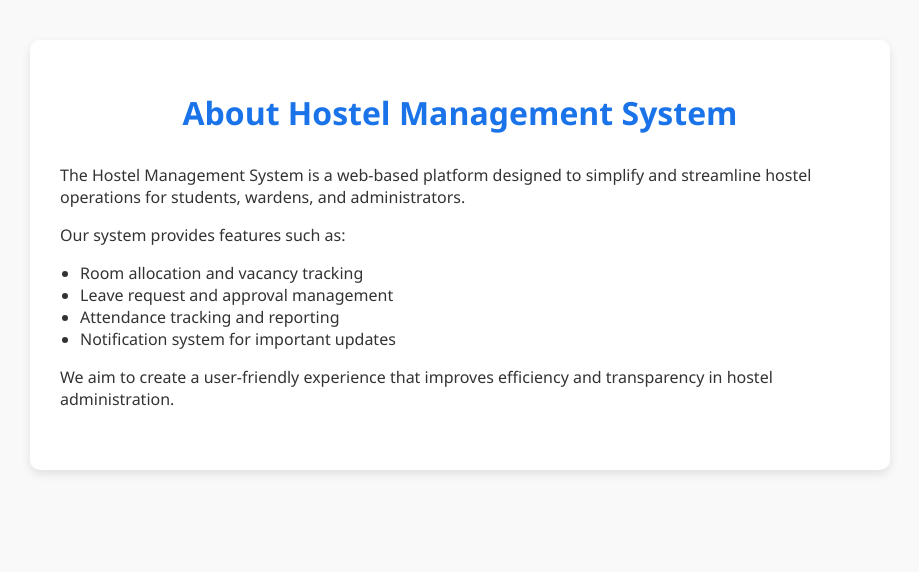
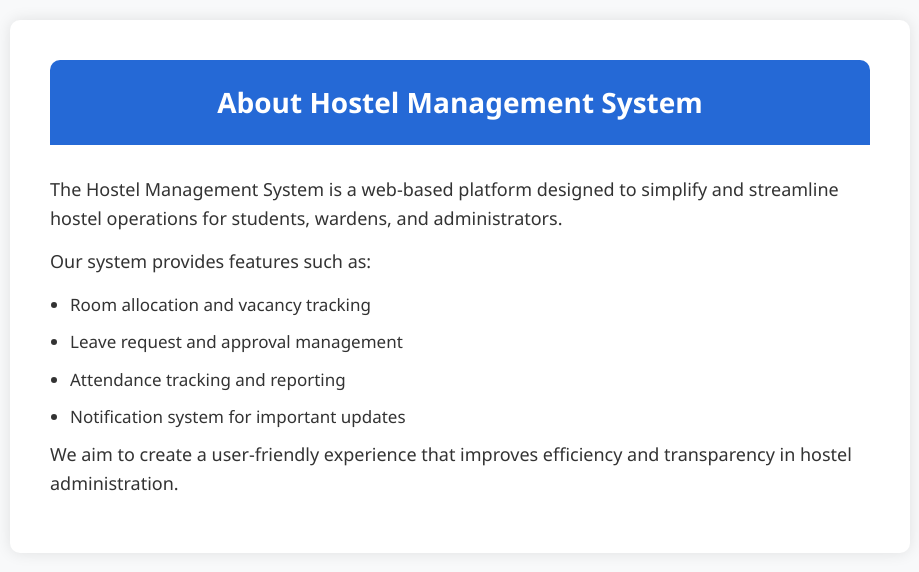
Before and after one commit to Smital25/HMS, a Flask app: page /about in a window 1280 px wide. Shown: the top 572 px of the page, without its empty margins (180-1099 px from the left). Run offline with Flask 3, Linux system fonts and the light colour scheme.

Commit message:
Update about.html

```diff
--- a/HMS/templates/about.html
+++ b/HMS/templates/about.html
@@ -4,8 +4,81 @@
   <meta charset="UTF-8" />
   <meta name="viewport" content="width=device-width, initial-scale=1.0"/>
   <title>About Us - Hostel Management</title>
-  <link rel="stylesheet" href="styles.css" />
 </head>
+<style>
+/* General Reset */
+* {
+  margin: 0;
+  padding: 0;
+  box-sizing: border-box;
+}
+
+/* Body Styling */
+body {
+  font-family: 'Segoe UI', Tahoma, Geneva, Verdana, sans-serif;
+  background-color: #f8f9fa;
+  color: #333;
+  line-height: 1.6;
+  padding: 20px;
+}
+
+/* Container */
+.container {
+  max-width: 900px;
+  margin: 0 auto;
+  background-color: #ffffff;
+  border-radius: 10px;
+  box-shadow: 0 0 15px rgba(0, 0, 0, 0.1);
+  padding: 40px;
+}
+
+/* Header */
+header {
+  background-color: #2569d6;
+  color: #fff;
+  padding: 20px;
+  border-radius: 10px 10px 0 0;
+  text-align: center;
+  margin-bottom: 30px;
+}
+
+header h1 {
+  font-size: 28px;
+}
+
+/* Section Content */
+.about-content p {
+  margin-bottom: 15px;
+  font-size: 18px;
+}
+
+.about-content ul {
+  margin-left: 20px;
+  margin-top: 10px;
+  list-style-type: disc;
+}
+
+.about-content ul li {
+  margin-bottom: 10px;
+  font-size: 17px;
+}
+
+/* Responsive */
+@media (max-width: 600px) {
+  .container {
+    padding: 20px;
+  }
+
+  header h1 {
+    font-size: 22px;
+  }
+
+  .about-content p,
+  .about-content ul li {
+    font-size: 16px;
+  }
+}
+</style>
 <body>
   <div class="container">
     <header>
```
